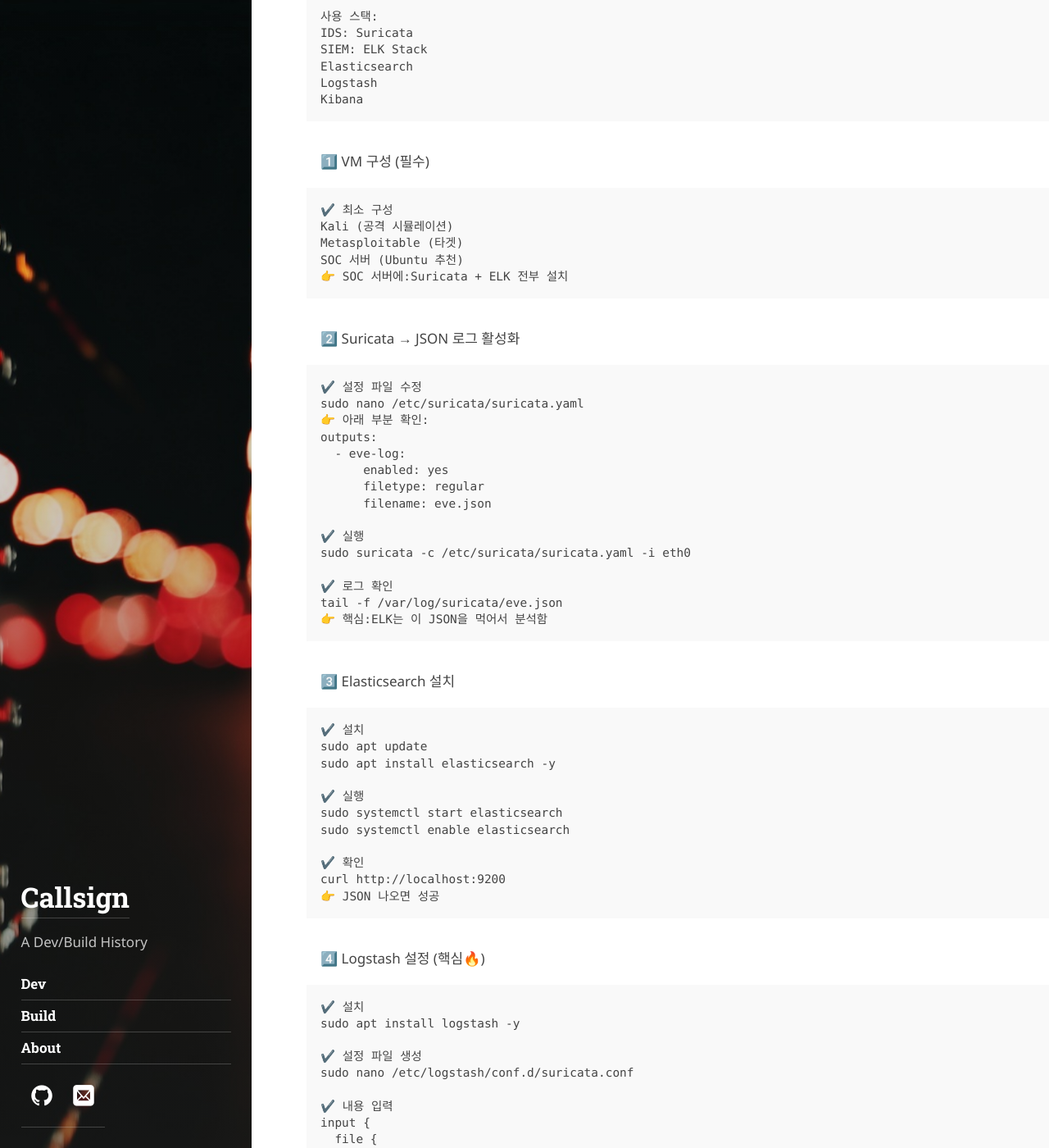
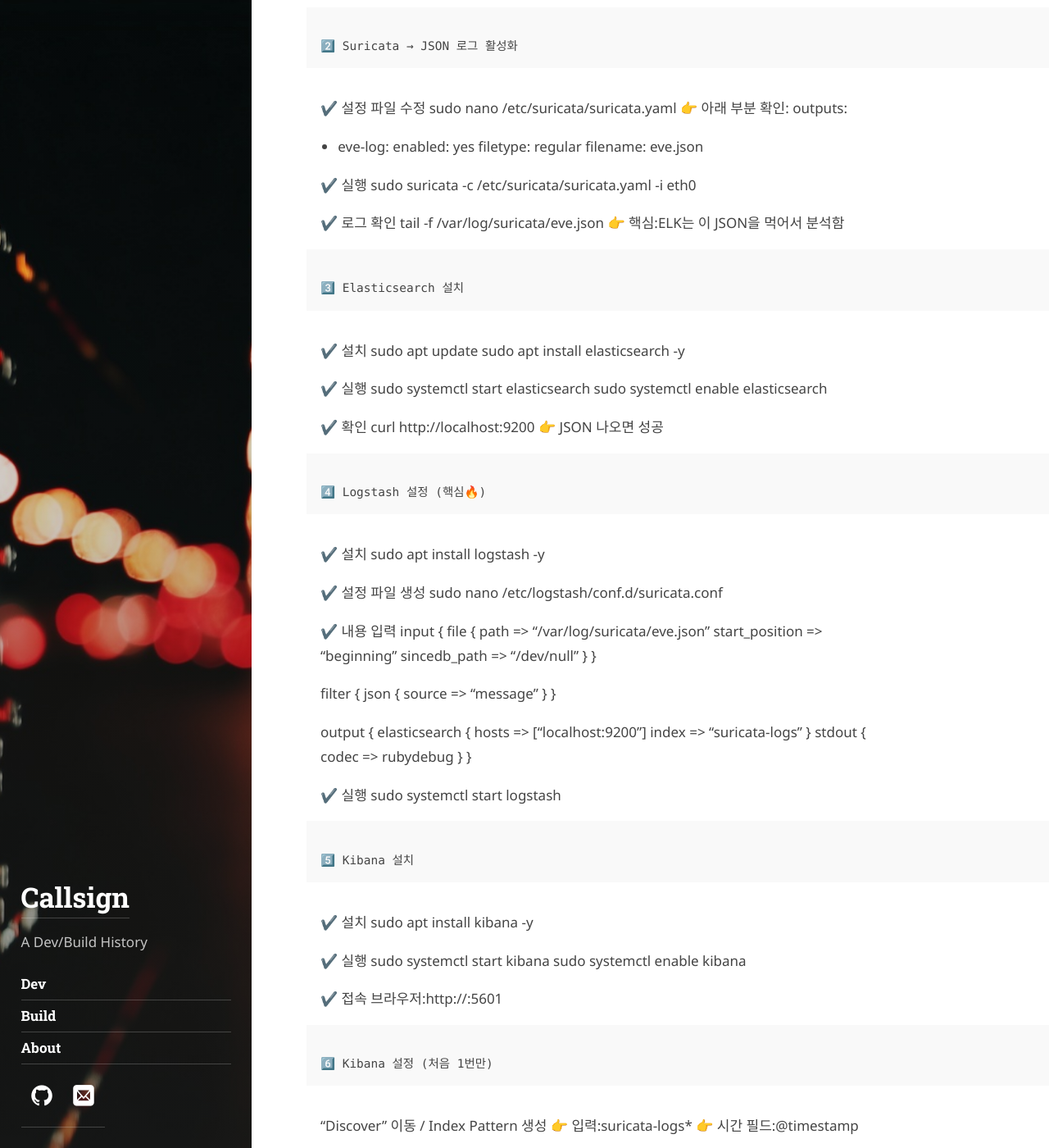
Before and after one commit to callsign88/callsign88.github.io, a Jekyll site: the page built from _posts/2017-07-27-better-gem-support.md, in a window 1280 px wide and 1400 px high, scrolled down 5747 px. Shown: the whole window at 82% size. Built offline with Jekyll 4.4.1, drawn with Linux system fonts in a browser that asks for light colours; some web fonts are replaced; some of the changed text lies outside the part shown.

Commit message:
Refactor: Final density optimization and readability polish for GPT's SEC post

```diff
--- a/_posts/2017-07-27-better-gem-support.md
+++ b/_posts/2017-07-27-better-gem-support.md
@@ -11,7 +11,6 @@
 ## 사이버 킬 체인(Cyber Kill Chain) 학습 방법
 
 🔐 1. 핵심 개념
-
 ~~~
 Cyber Kill Chain 은 공격 과정을 7단계로 나눈 모델입니다:
 
@@ -40,8 +39,7 @@
 👉 네트워크 설정:
 “Host-only” 또는 “Internal Network”→외부 인터넷과 완전히 분리
 ~~~
-
-🧪 3. 실습 흐름 (안전한 범위에서
+🧪 3. 실습 흐름 (안전한 범위에서)
 ~~~
 ① 정찰 (Recon)
 대상 시스템이 어떤 상태인지 확인
@@ -58,14 +56,12 @@
 외부에서 제어 가능 상태
 👉 보안 관점:이상 트래픽 탐지,백도어 탐지
 
-
 ④ 목표 달성
 데이터 접근, 권한 상승 등
 👉 여기서 중요한 질문:어떤 로그가 남는가?,어떻게 탐지할 수 있는가?
 ~~~
 
 🧰 4. 실습을 더 현실적으로 만드는 방법
-
 ~~~
 ✔️ 로그 분석 추가
 공격만 하지 말고 “탐지”도 같이 진행
@@ -75,7 +71,6 @@
 ✔️ 블루팀 관점 같이 보기
 공격 → 방어 같이 해야 실력이 빨리 늘어요
 ~~~
-
 ⚠️ 5. 절대 하면 안 되는 것
 ~~~
 실제 서버 공격 ❌
@@ -101,7 +96,6 @@
 탐지: Suricata (별도 VM 또는 Kali에 설치)
 네트워크: Internal Network (외부 차단)
 ~~~
-
 
 1️⃣ 환경 준비 (CMD 기준)
 ~~~
@@ -133,10 +127,7 @@
 ~~~
 cd /var/log/suricata
 ls
-중요 파일:
-
-fast.log (간단 알림)
-eve.json (상세 로그)
+중요 파일: fast.log (간단 알림) eve.json (상세 로그)
 ~~~
 
 3️⃣ Recon 단계 (정찰) + 탐지
@@ -157,19 +148,15 @@
 4️⃣ 서비스 식별 (Enumeration)
 ~~~
 nmap -sV 192.168.56.20
-
-👉 서비스 버전 확인
-예:HTTP SMB FTP
+👉 서비스 버전 확인  예:HTTP SMB FTP
 
 ✔️ Suricata에서 다시 확인
-tail -f eve.json
-👉 JSON 로그 → 실제 SOC 환경 느낌
+tail -f eve.json 👉 JSON 로그 → 실제 SOC 환경 느낌
 ~~~
 
 5️⃣ “취약 행동 시뮬레이션” (안전한 방식)
 ~~~
-여기서부터는 실제 익스플로잇 대신
-👉 “이상 행동”을 만들어 탐지 연습
+여기서부터는 실제 익스플로잇 대신 👉 “이상 행동”을 만들어 탐지 연습
 
 ✔️ 예: 웹 요청 반복 (비정상 트래픽)
 for i in {1..100}; do curl http://192.168.56.20; done
@@ -178,7 +165,6 @@
 ✔️ Suricata 탐지 확인
 tail -f fast.log
 ~~~
-
 
 6️⃣ Suricata Rule 추가 (핵심🔥)
 ~~~
@@ -193,8 +179,7 @@
 sudo suricata -c /etc/suricata/suricata.yaml -i eth0
 
 ✔️ 다시 curl 실행
-curl http://192.168.56.20
-👉 결과:fast.log에 alert 발생
+curl http://192.168.56.20 👉 결과:fast.log에 alert 발생
 ~~~
 
 7️⃣ 로그 분석 (블루팀 핵심)
@@ -205,18 +190,16 @@
 ~~~
 
 8️⃣ 사이버 킬 체인과 매핑
+* 단계 실습 내용 탐지 포인트
+* Recon nmap 스캔 포트 스캔 alert
+* Delivery curl 요청 비정상 트래픽
+* Exploitation (생략, 대신 시뮬레이션) 패턴 탐지
+* C2 반복 요청 지속 트래픽
+* Action 트래픽 증가 이상 징후
 ~~~
-- 단계 실습 내용 탐지 포인트
-- Recon nmap 스캔 포트 스캔 alert
-- Delivery curl 요청 비정상 트래픽
-- Exploitation (생략, 대신 시뮬레이션) 패턴 탐지
-- C2 반복 요청 지속 트래픽
-- Action 트래픽 증가 이상 징후
-
 🎯 핵심 요약
 Kali = 공격 도구 실습용
-Suricata = 탐지 실습 핵심
-진짜 중요한 건 👉 “로그를 읽는 능력”
+Suricata = 탐지 실습 핵심 - 진짜 중요한 건 👉 “로그를 읽는 능력”
 
 👉 다음 단계 추천
 Snort vs Suricata 비교
@@ -230,7 +213,7 @@
 ~~~
 [Kali Linux]  →  [Target 서버]
 
-      │              │
+      │               │
       └──── 트래픽 ────┘
               ↓
         [Suricata IDS]
@@ -288,8 +267,7 @@
 sudo systemctl enable elasticsearch
 
 ✔️ 확인
-curl http://localhost:9200
-👉 JSON 나오면 성공
+curl http://localhost:9200 👉 JSON 나오면 성공
 ~~~
 
 4️⃣ Logstash 설정 (핵심🔥)
@@ -341,7 +319,6 @@
 ~~~
 
 6️⃣ Kibana 설정 (처음 1번만)
-
 ~~~
 “Discover” 이동 / Index Pattern 생성
 👉 입력:suricata-logs*
@@ -367,8 +344,7 @@
 ✔️ 시각화 만들기
 Top source IP
 Most attacked ports
-Alert count
-👉 이게 실제 SOC 화면 느낌
+Alert count 👉 이게 실제 SOC 화면 느낌
 ~~~
 
 9️⃣ Suricata 룰 추가 → SOC 강화
@@ -450,9 +422,9 @@
 ✔️ 설정 수정
 sudo nano /etc/elasticsearch/elasticsearch.yml
 👉 아래 추가/수정:
+
 network.host: 0.0.0.0
 discovery.type: single-node
-
 👉 의미:외부 접속 허용, 단일 노드 모드
 
 ✔️ 실행
@@ -565,10 +537,8 @@
 ~~~
 ❌ 데이터 안 보임 curl localhost:9200/_cat/indices?v
 👉 인덱스 없으면: → Logstash 문제
-
 ❌ Logstash 문제
 sudo systemctl status logstash
-
 ❌ Suricata 문제
 ps aux | grep suricata
 ~~~
```
Also changed, not shown: other parts of _posts/2017-07-27-better-gem-support.md (+5 -13 lines).
